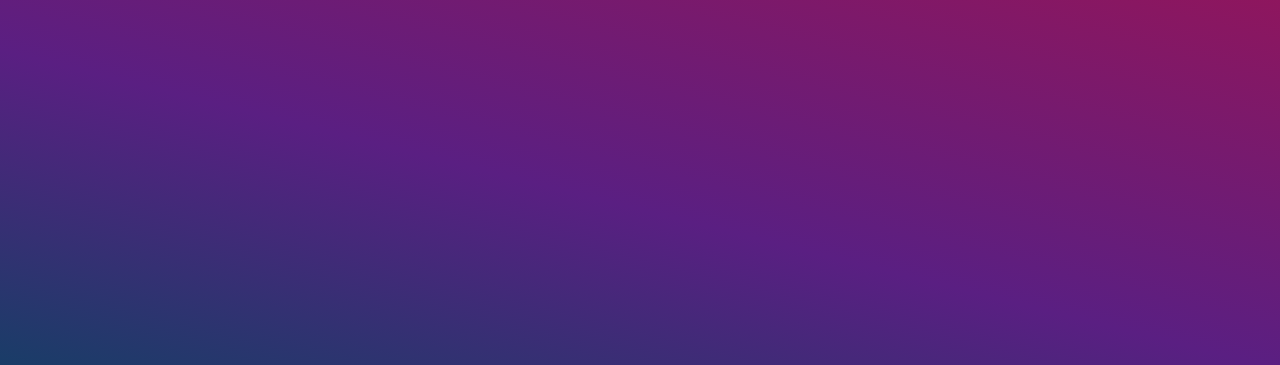
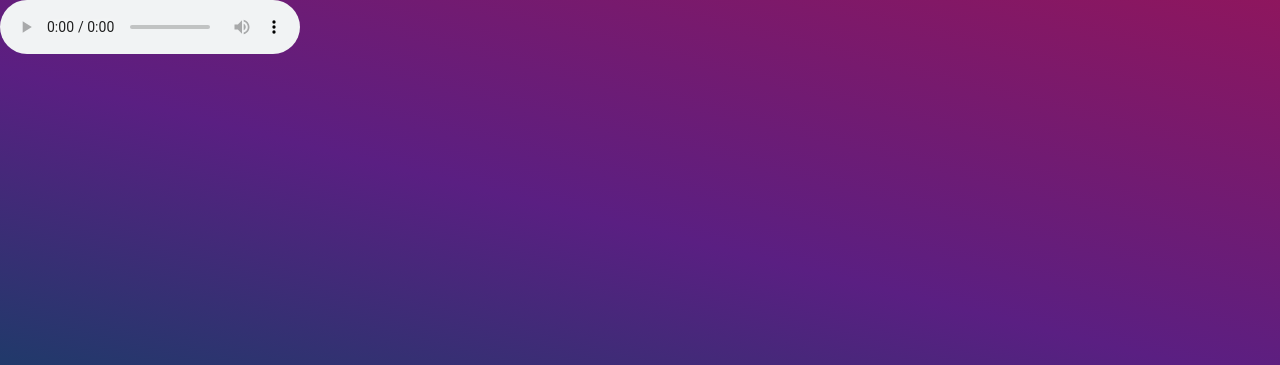
Before and after one commit to aogares/letter, a plain HTML site: page index.html in a window 1280 px wide. Shown: the top 365 px of the page. Drawn offline with nearby package versions, Linux system fonts and the light colour scheme.

Commit message:
Update index.html

```diff
--- a/index.html
+++ b/index.html
@@ -10,7 +10,7 @@
 </head>
 
 <body>
-<audio class="music" controls autoplay>
+<audio controls autoplay>
 	<source src="1.mp3" type="audio/mpeg">
 </audio>
 	<div class="container">
```
